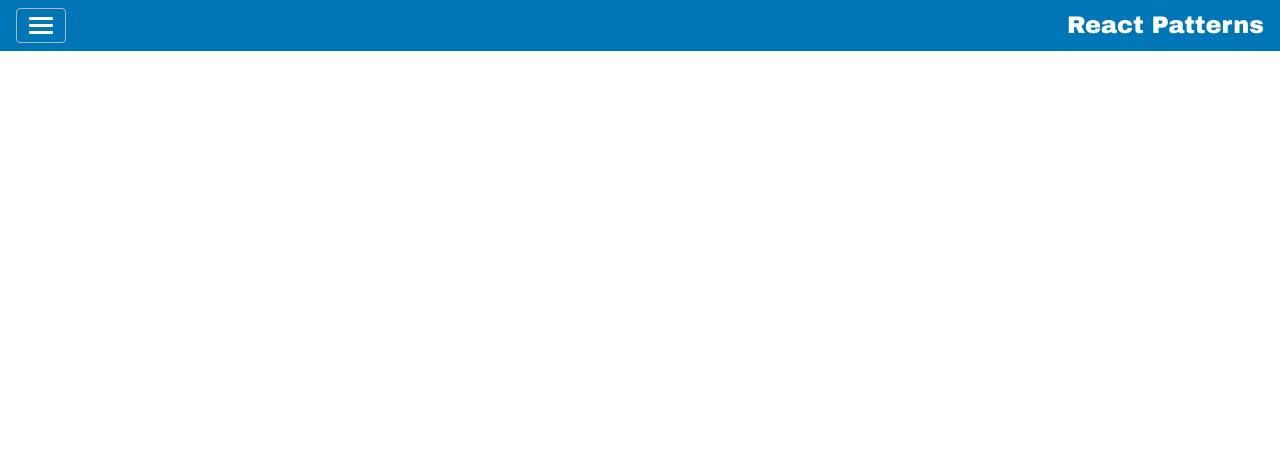
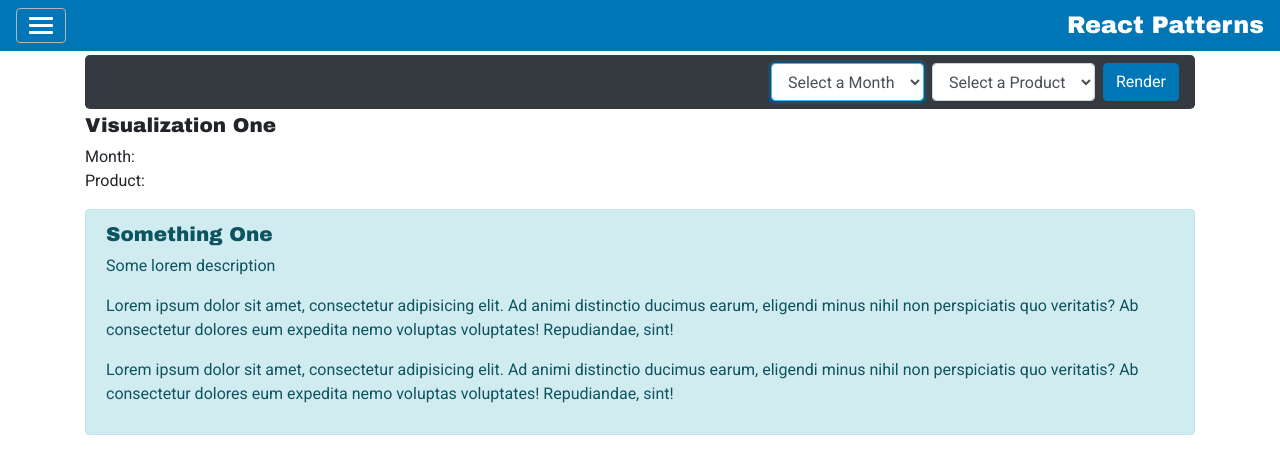
Before and after one commit to bradf83/react-pattern, a React (Create React App) app: page /visualization/one in a window 1280 px wide. Shown: the top 474 px of the page. Built offline with nearby package versions, Linux system fonts and the light colour scheme.

Commit message:
Start of a generic visualization pattern.

```diff
--- a/package.json
+++ b/package.json
@@ -8,6 +8,7 @@
     "bootstrap": "^4.3.1",
     "d3": "^5.12.0",
     "node-sass": "^4.12.0",
+    "query-string": "^6.8.3",
     "react": "^16.10.1",
     "react-dom": "^16.10.1",
     "react-router-dom": "^5.1.1",
--- a/src/App.js
+++ b/src/App.js
@@ -3,6 +3,7 @@ import Navbar from "./components/Navbar";
 import PublicWelcome from "./components/PublicWelcome";
 import {BrowserRouter as Router, Route, Switch} from "react-router-dom";
 import Charts from "./components/Charts";
+import Visualization from "./components/visualization/Visualization";
 
 function App() {
     return (
@@ -11,6 +12,9 @@ function App() {
             <Switch>
                 <Route exact={true} path="/" component={PublicWelcome}/>
                 <Route path="/charts" component={Charts}/>
+                <Route path="/visualization">
+                    <Visualization/>
+                </Route>
             </Switch>
         </Router>
     );
--- a/src/components/Navbar.js
+++ b/src/components/Navbar.js
@@ -51,6 +51,15 @@ const Navbar = ({location}) => {
                     <MainNavLink to="/charts" handleNavigate={handleNavigate}>
                         Charts
                     </MainNavLink>
+                    <MainNavLink to="/visualization" exact={true} handleNavigate={handleNavigate}>
+                        Visualization
+                    </MainNavLink>
+                    <MainNavLink to="/visualization/one" handleNavigate={handleNavigate}>
+                        Visualization One
+                    </MainNavLink>
+                    <MainNavLink to="/visualization/two" handleNavigate={handleNavigate}>
+                        Visualization Two
+                    </MainNavLink>
                 </div>
             </section>
         </>
--- /dev/null
+++ b/src/components/visualization/Description.js
@@ -0,0 +1,14 @@
+import React from 'react';
+
+const Description = ({name}) => {
+    return (
+        <div className="alert alert-info">
+            <h5>{name}</h5>
+            <p>Some lorem description</p>
+            <p>Lorem ipsum dolor sit amet, consectetur adipisicing elit. Ad animi distinctio ducimus earum, eligendi minus nihil non perspiciatis quo veritatis? Ab consectetur dolores eum expedita nemo voluptas voluptates! Repudiandae, sint!</p>
+            <p>Lorem ipsum dolor sit amet, consectetur adipisicing elit. Ad animi distinctio ducimus earum, eligendi minus nihil non perspiciatis quo veritatis? Ab consectetur dolores eum expedita nemo voluptas voluptates! Repudiandae, sint!</p>
+        </div>
+    )
+};
+
+export default Description;
--- /dev/null
+++ b/src/components/visualization/One.js
@@ -0,0 +1,17 @@
+import React from 'react';
+import Description from "./Description";
+
+const One = ({month, product}) => {
+    return (
+        <>
+            <h5>Visualization One</h5>
+            <ul className="list-unstyled">
+                <li>Month: {month}</li>
+                <li>Product: {product}</li>
+            </ul>
+            <Description name="Something One"/>
+        </>
+    )
+};
+
+export default One;
--- /dev/null
+++ b/src/components/visualization/Two.js
@@ -0,0 +1,17 @@
+import React from 'react';
+import Description from "./Description";
+
+const Two = ({month, product}) => {
+    return (
+        <>
+            <h5>Visualization Two</h5>
+            <ul className="list-unstyled">
+                <li>Month: {month}</li>
+                <li>Product: {product}</li>
+            </ul>
+            <Description name="Something Two"/>
+        </>
+    )
+};
+
+export default Two;
--- /dev/null
+++ b/src/components/visualization/Visualization.js
@@ -0,0 +1,70 @@
+import React, {useState} from 'react';
+import {Route, Switch, useLocation, useParams} from "react-router-dom";
+import One from "./One";
+import Two from "./Two";
+import queryString from 'query-string';
+
+const Visualization = () => {
+    let location = useLocation();
+
+    // Retrieve Query Params
+    let queryParams = queryString.parse(location.search);
+
+    //TODO: Query Param Questions
+    // On load wait for months to load
+    // If query month is found in months then load products for month
+    // If query product is found then load visualization
+    // What to do if query param is not in select list
+    // How to update query params?
+
+    //TODO: Switch to Reducer Pattern
+    const [month, setMonth] = useState(queryParams.month !== undefined ? queryParams.month : '');
+    const [product, setProduct] = useState('');
+
+    const handleSubmit = (event) => {
+        event.preventDefault();
+    };
+
+    return (
+        <>
+            <section className="mt-1">
+                <div className="container">
+                    <nav className="navbar navbar-dark bg-dark justify-content-end rounded-lg">
+                        <form className="form-inline" onSubmit={handleSubmit}>
+                            <select className="form-control mr-2" autoFocus={true} value={month} onChange={(event) => setMonth(event.target.value)}>
+                                <option value="">Select a Month</option>
+                                <option value="2019-01">January 2019</option>
+                            </select>
+                            <select className="form-control mr-2" value={product} onChange={(event) => setProduct(event.target.value)}>
+                                <option value="">Select a Product</option>
+                                <option value="1">Crayons</option>
+                            </select>
+                            <button className="btn btn-primary">Render</button>
+                        </form>
+                    </nav>
+                </div>
+            </section>
+
+            <section className="mt-1">
+                <div className="container">
+                    <Switch>
+                        <Route path="/visualization/one">
+                            <One month={month} product={product}/>
+                        </Route>
+                        <Route path="/visualization/two">
+                            <Two month={month} product={product}/>
+                        </Route>
+                        <Route>
+                            <div className="alert alert-info">
+                                Please select a month and product above and press <em>Render</em>.
+                            </div>
+                        </Route>
+                    </Switch>
+
+                </div>
+            </section>
+        </>
+    )
+};
+
+export default Visualization;
```
Also changed, not shown: 1 other file (tests, documents, lock files or other folders).
